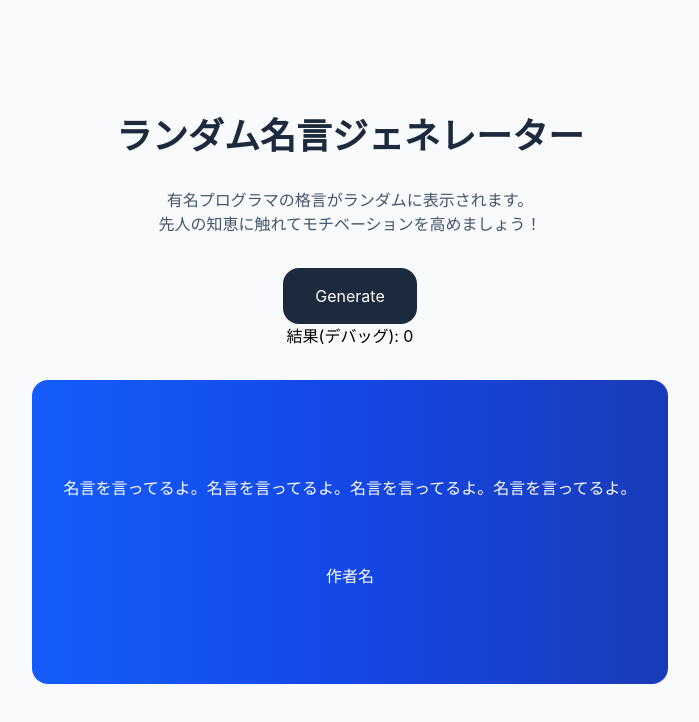
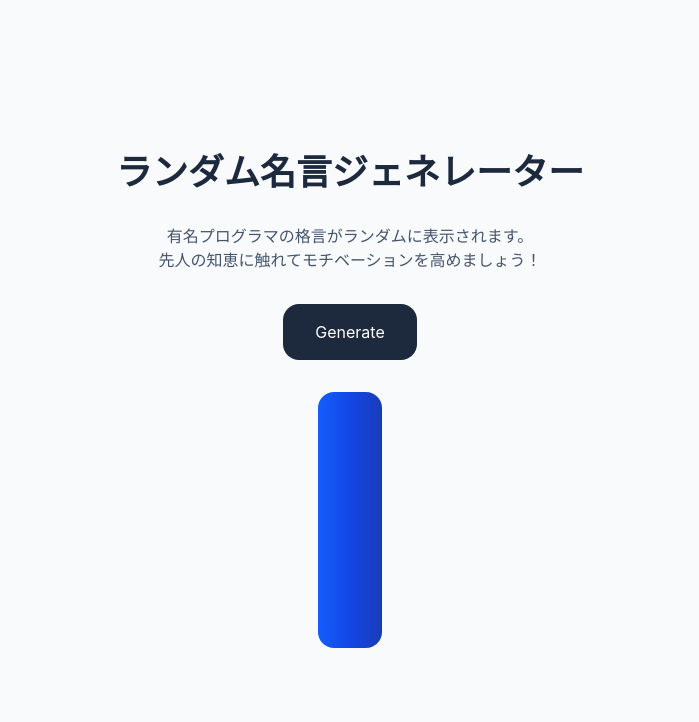
Before and after one commit to kouta-wolf/random-word-generator, a React (Vite) app: page / in a window 1280 px wide. Shown: the top 722 px of the page, without its empty margins (290-989 px from the left). Built offline with nearby package versions, Linux system fonts and the light colour scheme.

Commit message:
feat: Generateボタンを押すと起動する形に実装 #1

```diff
--- a/src/App.tsx
+++ b/src/App.tsx
@@ -1,12 +1,25 @@
 import { randomQuoteId } from "./Generator.ts";
 import { useState } from "react";
 
+interface Quote {
+  id: number;
+  quote: string;
+  author: string;
+}
 export default function App() {
-  const [quoteId, setQuoteId] = useState(0);
+  const [quote, setQuote] = useState<Quote | null>(null);
+  const fetchQuote = async (targetId: number) => {
+    const response = await fetch("/quotes.json");
+    const allQuotes = (await response.json()) as Quote[];
+    const target = allQuotes.find((item) => item.id === targetId);
+    setQuote(target || null);
+  }
+
   const handleClick = () => {
-    const newId = randomQuoteId();
-    setQuoteId(newId);
+    const targetId = randomQuoteId();
+    fetchQuote(targetId);
   }
+
   return (
     <>
     <div className="bg-slate-50 min-h-screen flex flex-col items-center justify-center">
@@ -26,15 +39,14 @@ export default function App() {
       >
         Generate
       </button>
-      <div id="result">結果(デバッグ): {quoteId}</div>
       <div className="bg-linear-90 from-blue-600 via-blue-700 to-blue-800 text-white rounded-2xl mt-8 py-24 px-8 flex flex-col items-center justify-center gap-16">
-        <div className="quotes">
+        <div className="">
           <p>
-            名言を言ってるよ。名言を言ってるよ。名言を言ってるよ。名言を言ってるよ。
+            {quote?.quote}
           </p>
         </div>
-        <div className="author">
-          <p>作者名</p>
+        <div className="">
+          <p>{quote?.author}</p>
         </div>
       </div>
     </div>
```
